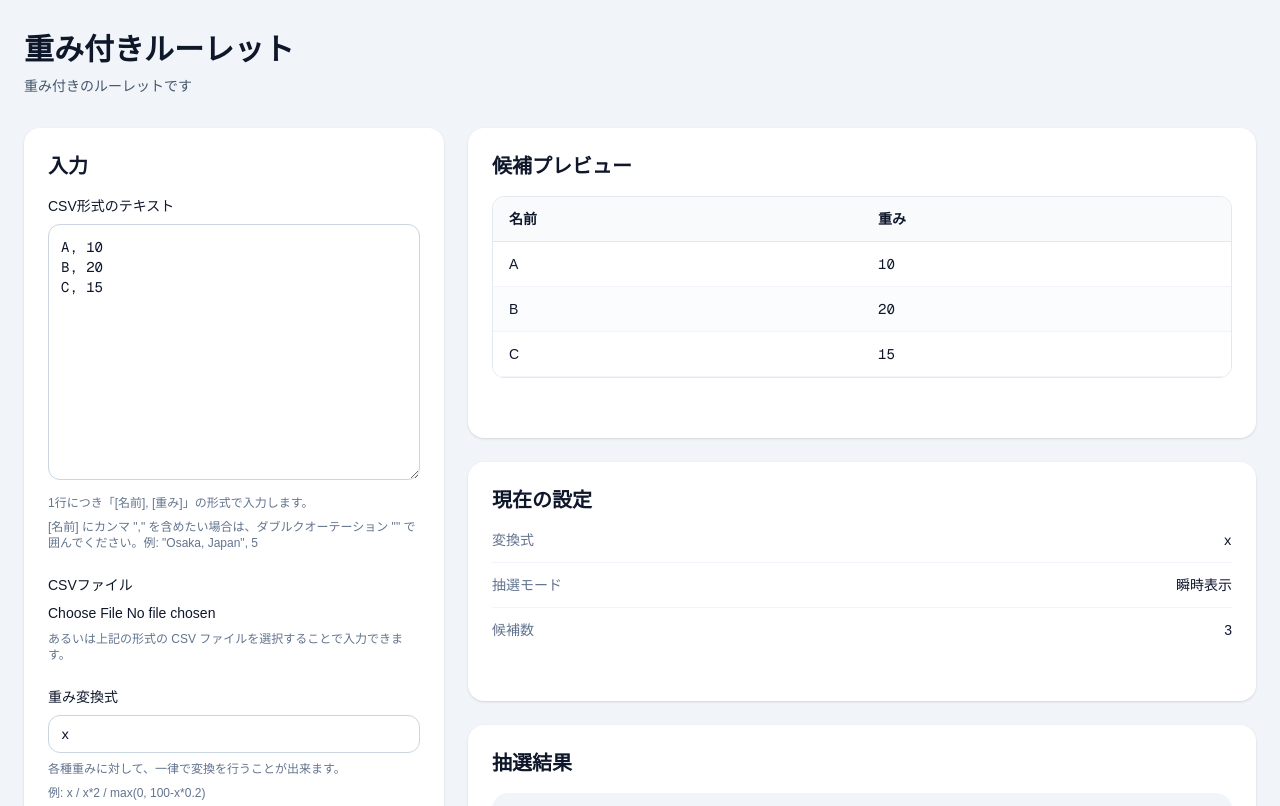
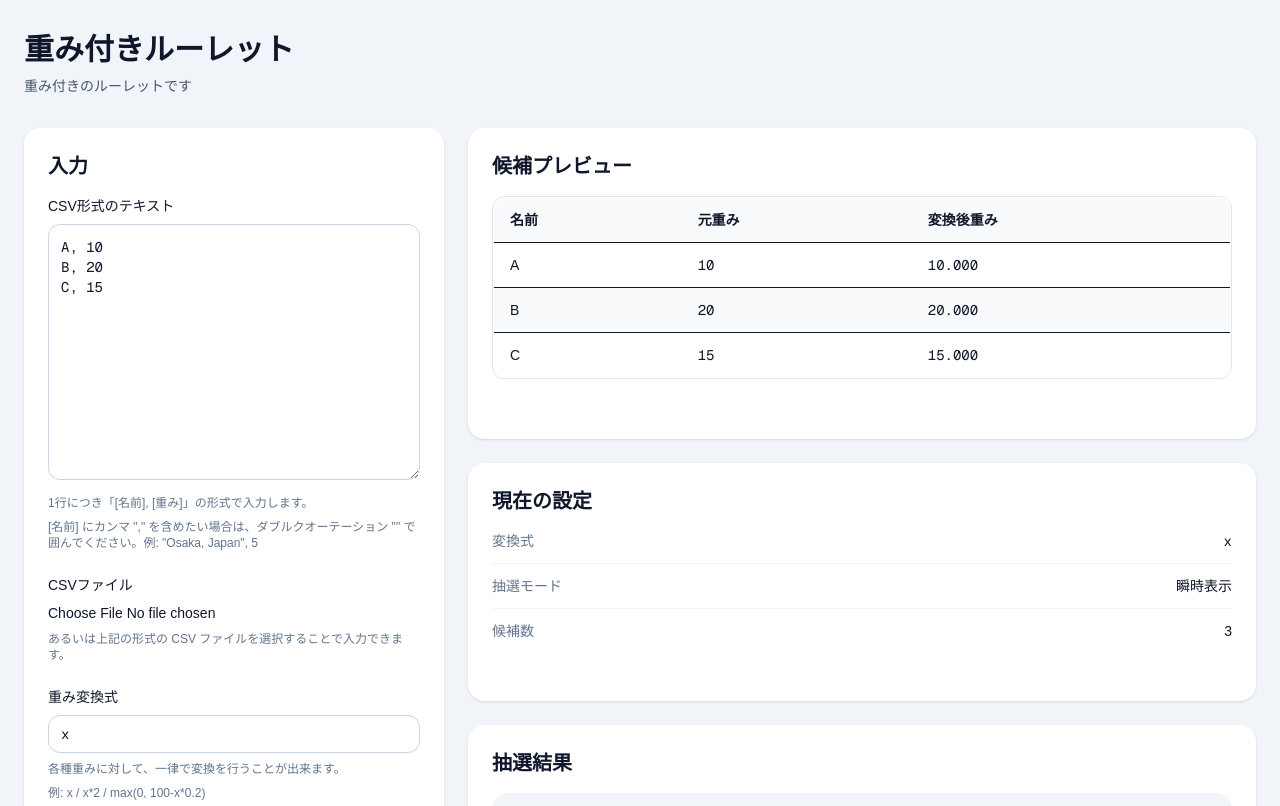
Before and after one commit to Memories-of-Sun-and-Moon/weighted-roulette, a Next.js app: page / in a window 1280 px wide. Shown: the top 806 px of the page. Built offline with nearby package versions, Linux system fonts and the light colour scheme.

Commit message:
数式パーサの追加

```diff
--- a/app/page.tsx
+++ b/app/page.tsx
@@ -3,6 +3,7 @@
 import { useMemo, useState } from "react"
 import { parseCsv } from "../lib/csv"
 import { RouletteItem } from "../types/roulette"
+import { applyWeightExpression } from "../lib/expression"
 
 type RouletteMode = "instant" | "animated"
 
@@ -47,6 +48,26 @@ export default function Page() {
     }
   }
 
+  const preview = useMemo(() => {
+    if (!parsed.ok) return { ok: false as const, error: parsed.error }
+
+    const rows = []
+
+    for (const item of parsed.items) {
+      const result = applyWeightExpression(expression, item.weight)
+
+      if (!result.ok) {
+        return { ok: false as const, error: result.error }
+      }
+
+      rows.push({
+        ...item,
+        adjustedWeight: result.value,
+      })
+    }
+
+    return { ok: true as const, rows }
+  }, [parsed, expression])
 
   // TODO: 抽選関数の実装
   const handlePick = () => {
@@ -173,7 +194,6 @@ export default function Page() {
             )}
           </section>
 
-          {/* 右カラム: プレビューと結果 */}
           <div className="grid gap-6">
             <section className="rounded-2xl bg-white p-6 shadow-sm">
               <h2 className="mb-4 text-xl font-semibold">候補プレビュー</h2>
@@ -184,37 +204,49 @@ export default function Page() {
                 </div>
               )}
 
-              {parsed.ok && parsed.items.length === 0 ? (
+              {!preview.ok && (
+                <div className="rounded-lg border border-red-200 bg-red-50 p-3 text-sm text-red-600">
+                  {preview.error}
+                </div>
+              )}
+
+              {parsed.ok &&  parsed.items.length === 0 ? (
                 <p className="text-sm text-slate-500">候補がありません</p>
               ) : (
                 <div className="overflow-hidden rounded-xl border border-slate-200">
-                  <table className="min-w-full border-collapse text-sm">
+                  <table className="w-full overflow-hidden rounded-xl border border-slate-200 text-sm">
+
                   <thead className="bg-slate-50">
                     <tr>
-                        <th className="border-b border-slate-200 px-4 py-3 text-left font-semibold">
-                          名前
-                        </th>
-                        <th className="border-b border-slate-200 px-4 py-3 text-left font-semibold">
-                          重み
-                        </th>
+                      <th className="border-b px-4 py-3 text-left">名前</th>
+                      <th className="border-b px-4 py-3 text-left">元重み</th>
+                      <th className="border-b px-4 py-3 text-left">変換後重み</th>
                     </tr>
                   </thead>
+
                   <tbody>
-                      {parsed.ok && parsed.items.map((item) => (
-                        <tr key={item.id} className="odd:bg-white even:bg-slate-50/50">
-                          <td className="border-b border-slate-100 px-4 py-3">
-                            {item.name || (
-                              <span className="text-slate-400">(空)</span>
-                            )}
+
+                  {preview.ok && (preview.rows.map((item) => (
+                    <tr key={item.id} className="odd:bg-white even:bg-slate-50">
+
+                    <td className="border-b px-4 py-3">
+                      {item.name}
                     </td>
-                          <td className="border-b border-slate-100 px-4 py-3 font-mono">
-                            {item.weight || (
-                              <span className="text-slate-400">(空)</span>
-                            )}
+
+                    <td className="border-b px-4 py-3 font-mono">
+                      {item.weight}
                     </td>
+
+                    <td className="border-b px-4 py-3 font-mono">
+                      {item.adjustedWeight < 1e-9 ? 0 : item.adjustedWeight.toFixed(3)}
+                    </td>
+
                     </tr>
-                      ))}
+
+                  )))}
+
                   </tbody>
+
                   </table>
                 </div>
               )}
--- /dev/null
+++ b/lib/expression.ts
@@ -0,0 +1,397 @@
+import {
+  ExprNode,
+  ExpressionEvalResult,
+  ExpressionParseResult,
+} from "../types/roulette"
+
+type Token =
+  | { type: "number"; value: number }
+  | { type: "identifier"; value: string }
+  | { type: "plus" }
+  | { type: "minus" }
+  | { type: "star" }
+  | { type: "lparen" }
+  | { type: "rparen" }
+  | { type: "comma" }
+  | { type: "eof" }
+
+type TokenizeResult =
+  | { ok: true; tokens: Token[] }
+  | { ok: false; error: string }
+
+function tokenize(input: string): TokenizeResult {
+  const tokens: Token[] = []
+  let i = 0
+
+  while (i < input.length) {
+    const c = input[i]
+
+    if (/\s/.test(c)) {
+      i++
+      continue
+    }
+
+    if (c === "+") {
+      tokens.push({ type: "plus" })
+      i++
+      continue
+    }
+
+    if (c === "-") {
+      tokens.push({ type: "minus" })
+      i++
+      continue
+    }
+
+    if (c === "*") {
+      tokens.push({ type: "star" })
+      i++
+      continue
+    }
+
+    if (c === "(") {
+      tokens.push({ type: "lparen" })
+      i++
+      continue
+    }
+
+    if (c === ")") {
+      tokens.push({ type: "rparen" })
+      i++
+      continue
+    }
+
+    if (c === ",") {
+      tokens.push({ type: "comma" })
+      i++
+      continue
+    }
+
+    if (/[0-9.]/.test(c)) {
+      let j = i
+      let dotCount = 0
+
+      while (j < input.length && /[0-9.]/.test(input[j])) {
+        if (input[j] === ".") dotCount++
+        j++
+      }
+
+      const raw = input.slice(i, j)
+
+      if (dotCount > 1 || raw === ".") {
+        return {
+          ok: false,
+          error: `数値リテラルが不正です: ${raw}`,
+        }
+      }
+
+      const value = Number(raw)
+
+      if (!Number.isFinite(value)) {
+        return {
+          ok: false,
+          error: `数値リテラルが不正です: ${raw}`,
+        }
+      }
+
+      tokens.push({ type: "number", value })
+      i = j
+      continue
+    }
+
+    if (/[a-zA-Z_]/.test(c)) {
+      let j = i
+      while (j < input.length && /[a-zA-Z_]/.test(input[j])) {
+        j++
+      }
+
+      const value = input.slice(i, j)
+      tokens.push({ type: "identifier", value })
+      i = j
+      continue
+    }
+
+    return {
+      ok: false,
+      error: `使用できない文字があります: ${c}`,
+    }
+  }
+
+  tokens.push({ type: "eof" })
+  return { ok: true, tokens }
+}
+
+class Parser {
+  private tokens: Token[]
+  private pos: number
+
+  constructor(tokens: Token[]) {
+    this.tokens = tokens
+    this.pos = 0
+  }
+
+  parse(): ExpressionParseResult {
+    try {
+      const ast = this.parseExpression()
+
+      if (this.peek().type !== "eof") {
+        throw new Error("式の末尾に余分な文字があります")
+      }
+
+      return { ok: true, ast }
+    } catch (error) {
+      return {
+        ok: false,
+        error: error instanceof Error ? error.message : "式の解析に失敗しました",
+      }
+    }
+  }
+
+  private peek(): Token {
+    return this.tokens[this.pos]
+  }
+
+  private consume(): Token {
+    const token = this.tokens[this.pos]
+    this.pos++
+    return token
+  }
+
+  private expect(type: Token["type"], message: string): Token {
+    const token = this.peek()
+    if (token.type !== type) {
+      throw new Error(message)
+    }
+    return this.consume()
+  }
+
+  private parseExpression(): ExprNode {
+    return this.parseAdd()
+  }
+
+  private parseAdd(): ExprNode {
+    let node = this.parseMul()
+
+    while (true) {
+      const token = this.peek()
+
+      if (token.type === "plus") {
+        this.consume()
+        node = {
+          type: "binary",
+          op: "+",
+          left: node,
+          right: this.parseMul(),
+        }
+        continue
+      }
+
+      if (token.type === "minus") {
+        this.consume()
+        node = {
+          type: "binary",
+          op: "-",
+          left: node,
+          right: this.parseMul(),
+        }
+        continue
+      }
+
+      break
+    }
+
+    return node
+  }
+
+  private parseMul(): ExprNode {
+    let node = this.parseUnary()
+
+    while (true) {
+      const token = this.peek()
+
+      if (token.type === "star") {
+        this.consume()
+        node = {
+          type: "binary",
+          op: "*",
+          left: node,
+          right: this.parseUnary(),
+        }
+        continue
+      }
+
+      break
+    }
+
+    return node
+  }
+
+  private parseUnary(): ExprNode {
+    const token = this.peek()
+
+    if (token.type === "minus") {
+      this.consume()
+      return {
+        type: "unary",
+        op: "-",
+        expr: this.parseUnary(),
+      }
+    }
+
+    return this.parsePrimary()
+  }
+
+  private parsePrimary(): ExprNode {
+    const token = this.peek()
+
+    if (token.type === "number") {
+      this.consume()
+      return {
+        type: "number",
+        value: token.value,
+      }
+    }
+
+    if (token.type === "identifier") {
+      this.consume()
+
+      if (token.value === "x") {
+        return { type: "variable" }
+      }
+
+      if (token.value === "max" || token.value === "min") {
+        this.expect("lparen", `${token.value} の後には '(' が必要です`)
+        const arg1 = this.parseExpression()
+        this.expect("comma", `${token.value} の引数は 2 つ必要です`)
+        const arg2 = this.parseExpression()
+        this.expect("rparen", `${token.value} の ')' が必要です`)
+
+        return {
+          type: "call",
+          fn: token.value,
+          args: [arg1, arg2],
+        }
+      }
+
+      throw new Error(`未対応の識別子です: ${token.value}`)
+    }
+
+    if (token.type === "lparen") {
+      this.consume()
+      const expr = this.parseExpression()
+      this.expect("rparen", "対応する ')' が必要です")
+      return expr
+    }
+
+    throw new Error("式として解釈できません")
+  }
+}
+
+export function parseExpression(input: string): ExpressionParseResult {
+  const tokenized = tokenize(input)
+
+  if (!tokenized.ok) {
+    return tokenized
+  }
+
+  const parser = new Parser(tokenized.tokens)
+  return parser.parse()
+}
+
+export function evaluateExpression(
+  ast: ExprNode,
+  x: number
+): ExpressionEvalResult {
+  try {
+    const value = evalNode(ast, x)
+
+    if (!Number.isFinite(value)) {
+      return {
+        ok: false,
+        error: "計算結果が不正です",
+      }
+    }
+
+    return {
+      ok: true,
+      value,
+    }
+  } catch (error) {
+    return {
+      ok: false,
+      error: error instanceof Error ? error.message : "式の評価に失敗しました",
+    }
+  }
+}
+
+function evalNode(node: ExprNode, x: number): number {
+  switch (node.type) {
+    case "number":
+      return node.value
+
+    case "variable":
+      return x
+
+    case "unary": {
+      const value = evalNode(node.expr, x)
+      if (node.op === "-") return -value
+      throw new Error("未対応の単項演算子です")
+    }
+
+    case "binary": {
+      const left = evalNode(node.left, x)
+      const right = evalNode(node.right, x)
+
+      switch (node.op) {
+        case "+":
+          return left + right
+        case "-":
+          return left - right
+        case "*":
+          return left * right
+      }
+
+      throw new Error("未対応の二項演算子です")
+    }
+
+    case "call": {
+      const a = evalNode(node.args[0], x)
+      const b = evalNode(node.args[1], x)
+
+      switch (node.fn) {
+        case "max":
+          return Math.max(a, b)
+        case "min":
+          return Math.min(a, b)
+      }
+
+      throw new Error("未対応の関数です")
+    }
+  }
+}
+
+export function applyWeightExpression(
+  expression: string,
+  x: number
+): ExpressionEvalResult {
+  const parsed = parseExpression(expression)
+
+  if (!parsed.ok) {
+    return parsed
+  }
+
+  const evaluated = evaluateExpression(parsed.ast, x)
+
+  if (!evaluated.ok) {
+    return evaluated
+  }
+
+  if (evaluated.value < 0) {
+    return {
+      ok: false,
+      error: "重み変換結果が 0 未満になりました",
+    }
+  }
+
+  return evaluated
+}
--- a/types/roulette.ts
+++ b/types/roulette.ts
@@ -7,3 +7,18 @@ export type RouletteItem = {
 export type CsvParseResult =
   | { ok: true; items: RouletteItem[] }
   | { ok: false; error: string }
+
+export type ExprNode =
+  | { type: "number"; value: number }
+  | { type: "variable" }
+  | { type: "binary"; op: "+" | "-" | "*"; left: ExprNode; right: ExprNode }
+  | { type: "unary"; op: "-"; expr: ExprNode }
+  | { type: "call"; fn: "max" | "min"; args: [ExprNode, ExprNode] }
+
+export type ExpressionParseResult =
+  | { ok: true; ast: ExprNode }
+  | { ok: false; error: string }
+
+export type ExpressionEvalResult =
+  | { ok: true; value: number }
+  | { ok: false; error: string }
```
Lines whose indentation alone changed are shown as unchanged.
